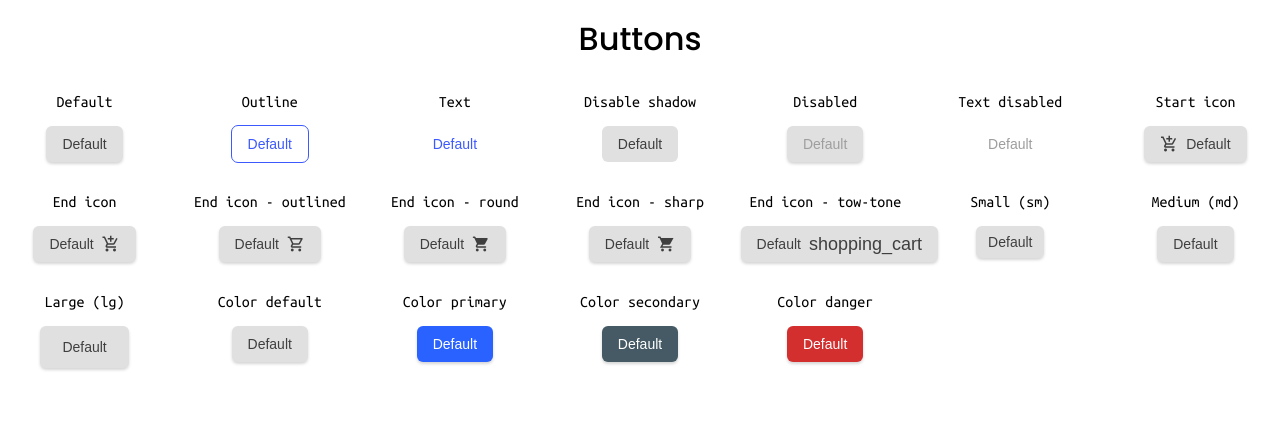
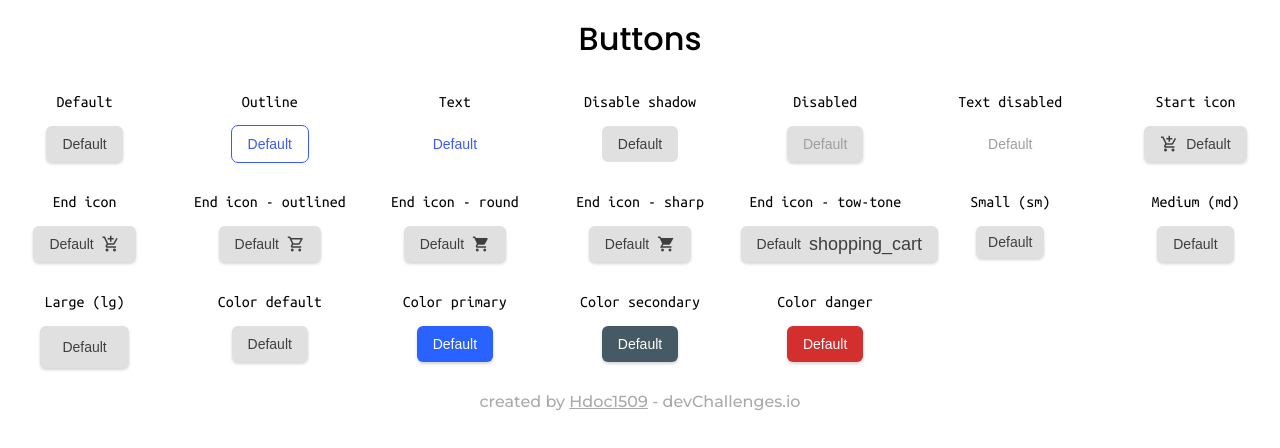
Before and after one commit to Hdoc1509/dev-challenges, a React (Vite) app in the folder 01-button-component/: page / in a window 1280 px wide. Shown: the top 448 px of the page. Built offline with nearby package versions, Linux system fonts and the light colour scheme.

Commit message:
feat(01-button-component): add footer content

```diff
--- a/01-button-component/index.html
+++ b/01-button-component/index.html
@@ -10,7 +10,7 @@
     <link rel="preconnect" href="https://fonts.googleapis.com" />
     <link rel="preconnect" href="https://fonts.gstatic.com" crossorigin />
     <link
-      href="https://fonts.googleapis.com/css2?family=Poppins:wght@500&family=Ubuntu+Mono&display=swap"
+      href="https://fonts.googleapis.com/css2?family=Montserrat:wght@500&family=Poppins:wght@500&family=Ubuntu+Mono&display=swap"
       rel="stylesheet"
     />
 
--- a/01-button-component/src/App.scss
+++ b/01-button-component/src/App.scss
@@ -23,3 +23,17 @@
     font-size: 48px;
   }
 }
+
+footer {
+  margin: 1.5rem 0;
+}
+
+.credits {
+  color: #a9a9a9;
+  font-family: "Montserrat", sans-serif;
+  text-align: center;
+}
+
+.username {
+  text-decoration: underline;
+}
--- a/01-button-component/src/App.tsx
+++ b/01-button-component/src/App.tsx
@@ -71,7 +71,12 @@ function App() {
           </ButtonVariant>
         </div>
       </main>
-      <footer></footer>
+      <footer>
+        <p className="credits">
+          created by <span className="username">Hdoc1509</span> -
+          devChallenges.io
+        </p>
+      </footer>
     </>
   );
 }
```
